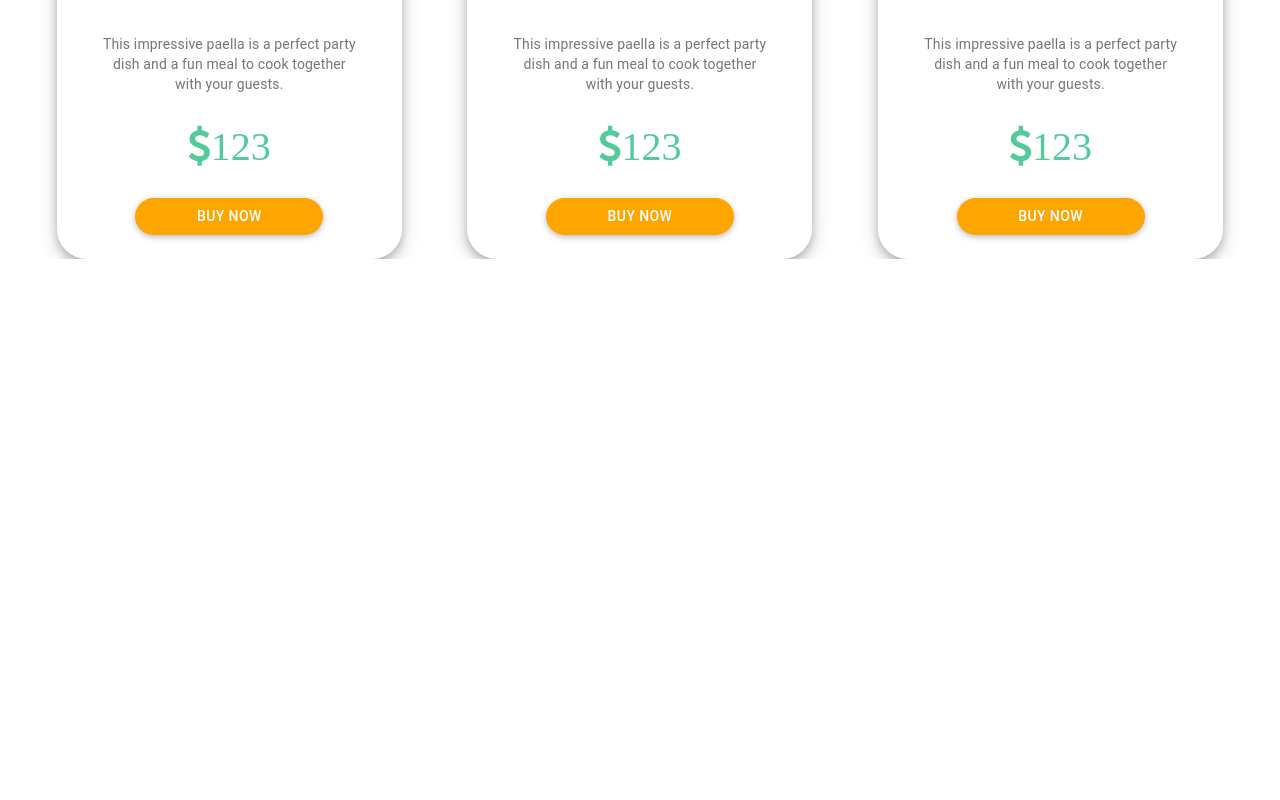
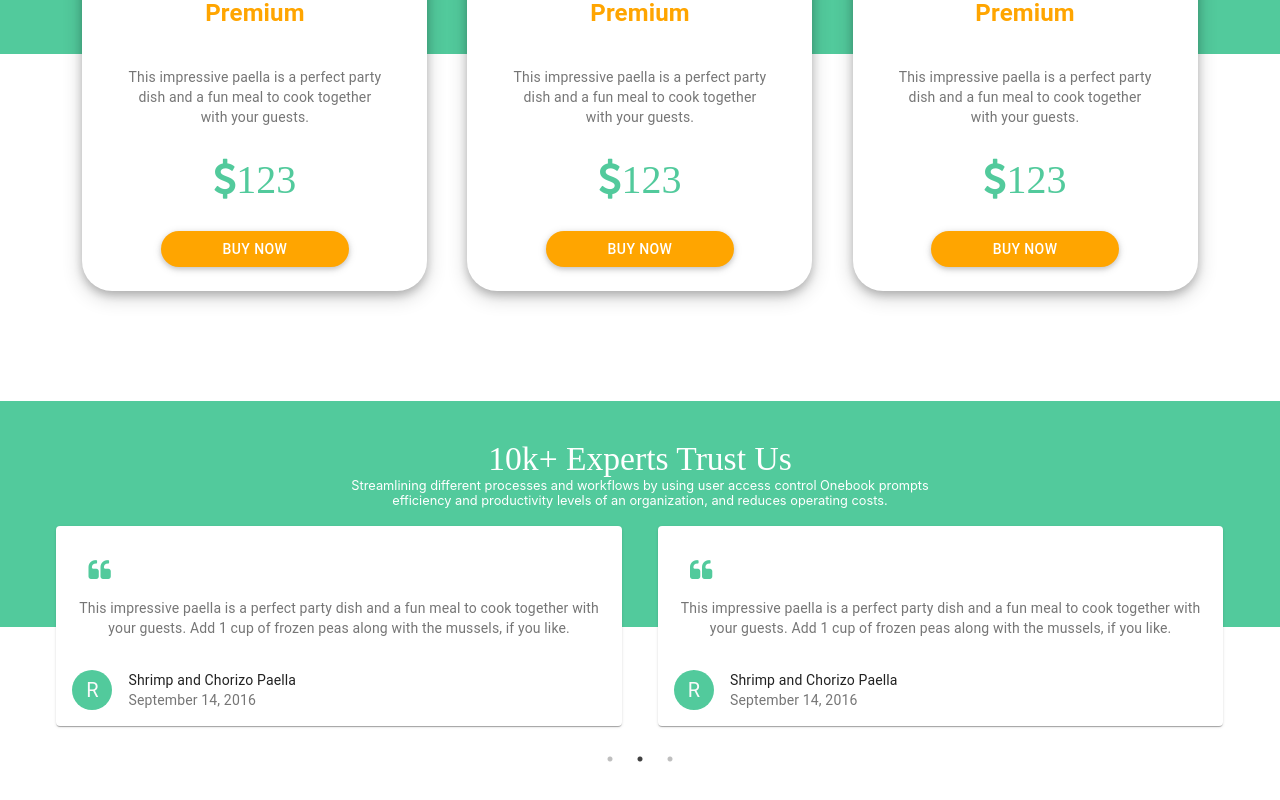
Before and after one commit to SOORYAPICHAI/ProjectOne, a React (Create React App) app in the folder my-main-folder/my-app/: page / in a window 1280 px wide. Shown: the part 1234-2034 px from the top of the page. Before the commit the page ends 1493 px from the top, so only its background shows below. Built offline with nearby package versions, Linux system fonts and the light colour scheme.

Commit message:
Updated the content four

```diff
--- a/my-main-folder/my-app/src/App.js
+++ b/my-main-folder/my-app/src/App.js
@@ -5,6 +5,7 @@ import Header from './header/index'
 import ContentOne from './ContentOne/index'
 import ContentTwo from './ContentTwo/index'
 import ContentThree from './ContentThree/index'
+import ContentFour from './ContentFour/index'
 
 function App() {
   return (
@@ -13,6 +14,7 @@ function App() {
       <ContentOne />
       <ContentTwo />
       <ContentThree />
+      <ContentFour />
 
     </div>
   );
--- /dev/null
+++ b/my-main-folder/my-app/src/ContentFour/CardContent.js
@@ -0,0 +1,78 @@
+import React from "react";
+import { makeStyles } from "@material-ui/core/styles";
+import Card from "@material-ui/core/Card";
+import CardHeader from "@material-ui/core/CardHeader";
+import CardContent from "@material-ui/core/CardContent";
+import Avatar from "@material-ui/core/Avatar";
+import Typography from "@material-ui/core/Typography";
+import { red } from "@material-ui/core/colors";
+
+const useStyles = makeStyles(theme => ({
+  card: {
+    maxWidth: '100%'
+  },
+  cardDiv:{
+    padding:'3%',
+  },
+  expand: {
+    transform: "rotate(0deg)",
+    marginLeft: "auto",
+    transition: theme.transitions.create("transform", {
+      duration: theme.transitions.duration.shortest
+    })
+  },
+  expandOpen: {
+    transform: "rotate(180deg)"
+  },
+  avatar: {
+    backgroundColor: "#52ca9c"
+
+  },
+  avatarDiv:{
+      '& span':{
+        display:'flex',
+        justifyContent:'flex-start'
+      }
+
+  },
+  quote: {
+    padding: "3%",
+    color: "#52ca9c",
+    fontSize: "24px",
+    display:'flex',
+    justifyContent:'flex-start'
+  }
+}));
+
+export default function RecipeReviewCard() {
+  const classes = useStyles();
+
+  return (
+    <div className={classes.cardDiv}>
+    <Card className={classes.card}>
+      <CardContent>
+        <div className={classes.quote}>
+          <i class="fa fa-quote-left quote" aria-hidden="true" />
+        </div>
+
+        <Typography variant="body2" color="textSecondary" component="p">
+          This impressive paella is a perfect party dish and a fun meal to cook
+          together with your guests. Add 1 cup of frozen peas along with the
+          mussels, if you like.
+        </Typography>
+      </CardContent>
+      <CardHeader
+
+className={classes.avatarDiv}
+        avatar={
+          <Avatar aria-label="recipe" className={classes.avatar}>
+            R
+          </Avatar>
+        }
+        title="Shrimp and Chorizo Paella"
+        subheader="September 14, 2016"
+      />
+    </Card>
+    </div>
+  );
+}
--- /dev/null
+++ b/my-main-folder/my-app/src/ContentFour/CardContentSplit.js
@@ -0,0 +1,49 @@
+import React from 'react'
+import { Grid } from '@material-ui/core'
+import CardContent from './CardContent'
+import { makeStyles } from '@material-ui/core/styles';
+
+const useStyles = makeStyles(theme => ({
+    containerOne: {
+
+        [theme.breakpoints.down('sm')]: {
+
+            display:'none'
+        },
+
+
+    },
+    containerTwo:{
+        display:'none',
+        [theme.breakpoints.down('sm')]: {
+
+            display:'block'
+        },
+    }
+
+
+}));
+
+const CardContentSplit = () => {
+    const classes = useStyles();
+    return (
+        <>
+        <Grid container xs={12} className={classes.containerOne}>
+            <Grid container item xs={6} justify="center">
+                <CardContent />
+            </Grid>
+            <Grid container item xs={6} justify="center">
+                <CardContent />
+            </Grid>
+        </Grid>
+
+        <Grid container xs={12} className={classes.containerTwo}>
+            <Grid container item xs={12} justify="center">
+                <CardContent />
+            </Grid>
+
+        </Grid>
+        </>
+    );
+}
+export default CardContentSplit;
--- /dev/null
+++ b/my-main-folder/my-app/src/ContentFour/CarouselContent.js
@@ -0,0 +1,32 @@
+import React from "react";
+import Slider from "react-slick";
+import "slick-carousel/slick/slick.css";
+import "slick-carousel/slick/slick-theme.css";
+import "./index.css";
+import CardContentSplit from "./CardContentSplit";
+import {Card} from '@material-ui/core'
+
+export default class ReactSlickDemo extends React.Component {
+  render() {
+    var settings = {
+      dots: true,
+      arrows: false,
+      autoplay:true,
+      infinity:true,
+    };
+    return (
+
+      <div className="container" style={{width:'100%'}}>
+
+        <Slider {...settings}>
+          <CardContentSplit />
+          <CardContentSplit />
+          <CardContentSplit />
+
+        </Slider>
+
+      </div>
+
+    );
+  }
+}
--- /dev/null
+++ b/my-main-folder/my-app/src/ContentFour/index.css
@@ -0,0 +1,10 @@
+.headingContenThree{
+    font-size: 2.1rem;
+    color: white;
+    font-weight: 500;
+    font-family: cursive;
+ }
+ .subHeadingContenThree{
+    font-size: 0.8rem;
+    color: white;
+ }
--- /dev/null
+++ b/my-main-folder/my-app/src/ContentFour/index.js
@@ -0,0 +1,45 @@
+import React from 'react'
+import {Grid } from '@material-ui/core'
+import CarouselContent from './CarouselContent'
+import { makeStyles } from '@material-ui/core/styles';
+import './index.css'
+
+const useStyles = makeStyles(theme => ({
+    bottomPad:{
+        padding:'3%',
+        // background:'whitesmoke',
+        [theme.breakpoints.down('sm')]: {
+
+            paddingBottom:'45px !important',
+            },
+        [theme.breakpoints.up('sm')]: {
+
+            paddingBottom:'85px',
+                },
+                [theme.breakpoints.up('lg')]: {
+
+                    paddingBottom:'110px',
+                        },
+
+    },
+}));
+const ContentFour = () => {
+    const classes = useStyles();
+    return(
+        <Grid container xs={12} className={classes.bottomPad} style={{background: 'linear-gradient(to bottom, #52ca9c 0%,#52ca9c 50%,#52ca9c 50%,white 50%,white 100%)' }}>
+            <Grid item xs={12} className="headingContenThree">
+            10k+ Experts Trust Us
+            </Grid>
+            <Grid container item xs={12} className="subHeadingContenThree" justify="center">
+            <Grid item xs={12} sm={12} md={8} lg={6} xl={4}>
+            Streamlining different processes and workflows by using user access control Onebook prompts efficiency and productivity levels of an organization, and reduces operating costs.
+            </Grid>
+            </Grid>
+            <Grid item xs={12}>
+            <CarouselContent/>
+            </Grid>
+
+       </Grid>
+    );
+}
+export default ContentFour;
--- a/my-main-folder/my-app/src/ContentThree/index.js
+++ b/my-main-folder/my-app/src/ContentThree/index.js
@@ -17,6 +17,23 @@ const useStyles = makeStyles(theme => ({
 
                 padding:'20px !important',
                 },
+    },
+    bottomPad:{
+        padding:'3%',
+        // background:'whitesmoke',
+        [theme.breakpoints.down('sm')]: {
+
+            paddingBottom:'45px !important',
+            },
+        [theme.breakpoints.up('sm')]: {
+
+            paddingBottom:'85px',
+                },
+                [theme.breakpoints.up('lg')]: {
+
+                    paddingBottom:'110px',
+                        },
+
     },
 
 
@@ -45,7 +62,7 @@ const ContentThree = () =>{
         }
       };
     return(
-        <div style={{background: 'linear-gradient(to bottom, #52ca9c 0%,#52ca9c 50%,#52ca9c 50%,white 50%,white 100%)' }}>
+        <div className={classes.bottomPad} style={{background: 'linear-gradient(to bottom, #52ca9c 0%,#52ca9c 50%,#52ca9c 50%,white 50%,white 100%)' }}>
         <Container maxWidth={state} >
             <Grid container xs={12} style={{padding:'20px'}}>
                 <Grid item xs={12} className="headingContenThree">
```
